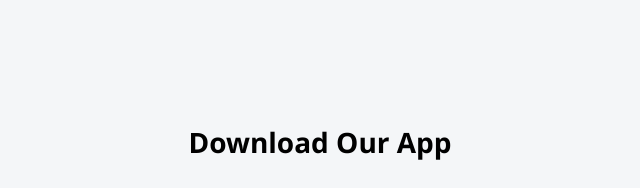
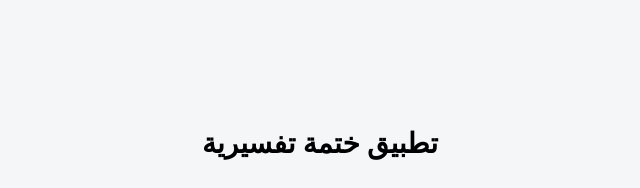
Before and after one commit to sulimanbu/app-download, a plain HTML site: page index.html in a window 1280 px wide. Shown: the part 210-398 px from the top of the page, without its empty margins (320-960 px from the left). Drawn offline with Linux system fonts and the light colour scheme.

Commit message:
Update index.html

```diff
--- a/index.html
+++ b/index.html
@@ -44,7 +44,7 @@
 </head>
 <body>
   <div class="container">
-    <h1>Download Our App</h1>
+    <h1>تطبيق ختمة تفسيرية</h1>
     <div class="store-buttons">
       <a href="https://play.google.com/store/apps/details?id=com.kitma.Khitma_tafseerea" target="_blank">
         <img src="https://upload.wikimedia.org/wikipedia/commons/7/78/Google_Play_Store_badge_EN.svg" alt="Get it on Google Play">
```
